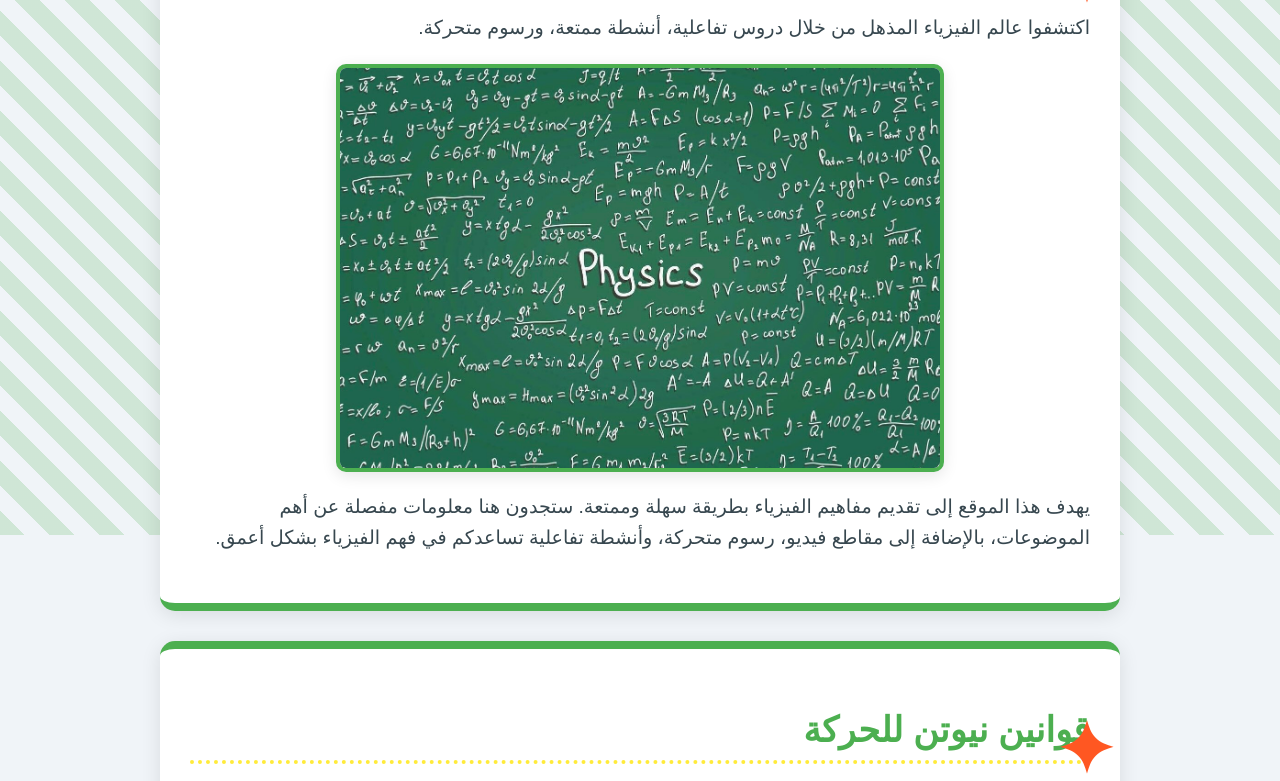
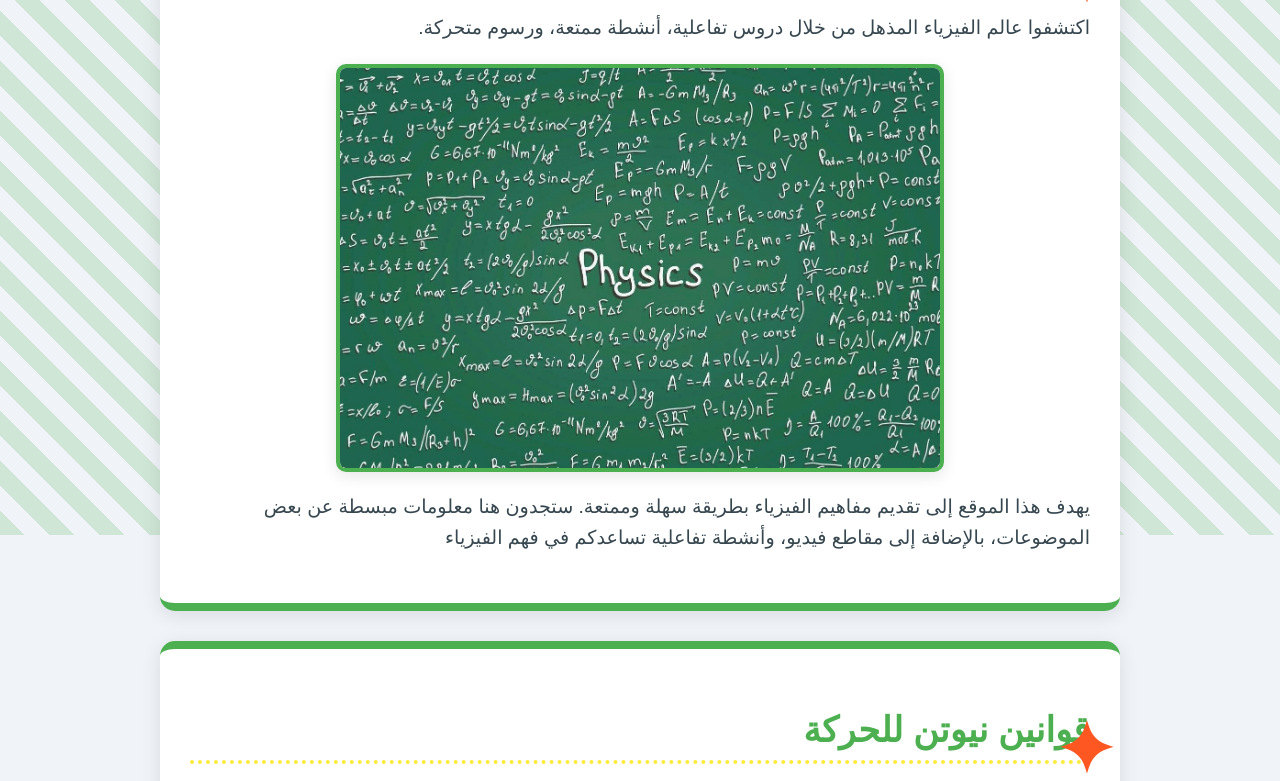
Before and after one commit to ky7510/physics, a plain HTML site: page index.html in a window 1280 px wide. Shown: the part 265-1046 px from the top of the page. Drawn offline with Linux system fonts and the light colour scheme.

Commit message:
Update index.html

```diff
--- a/index.html
+++ b/index.html
@@ -25,7 +25,7 @@
         <h2>مرحباً بكم في متعة الفيزياء!</h2>
         <p>اكتشفوا عالم الفيزياء المذهل من خلال دروس تفاعلية، أنشطة ممتعة، ورسوم متحركة.</p>
         <img src="img.jpeg" width="600" height="400" alt="صورة توضيحية للفيزياء">
-        <p>يهدف هذا الموقع إلى تقديم مفاهيم الفيزياء بطريقة سهلة وممتعة. ستجدون هنا معلومات مفصلة عن أهم الموضوعات، بالإضافة إلى مقاطع فيديو، رسوم متحركة، وأنشطة تفاعلية تساعدكم في فهم الفيزياء بشكل أعمق.</p>
+        <p>يهدف هذا الموقع إلى تقديم مفاهيم الفيزياء بطريقة سهلة وممتعة. ستجدون هنا معلومات مبسطة عن بعض الموضوعات، بالإضافة إلى مقاطع فيديو، وأنشطة تفاعلية تساعدكم في فهم الفيزياء </p>
     </section>
 
     <section id="newtons-laws" class="content">
```
